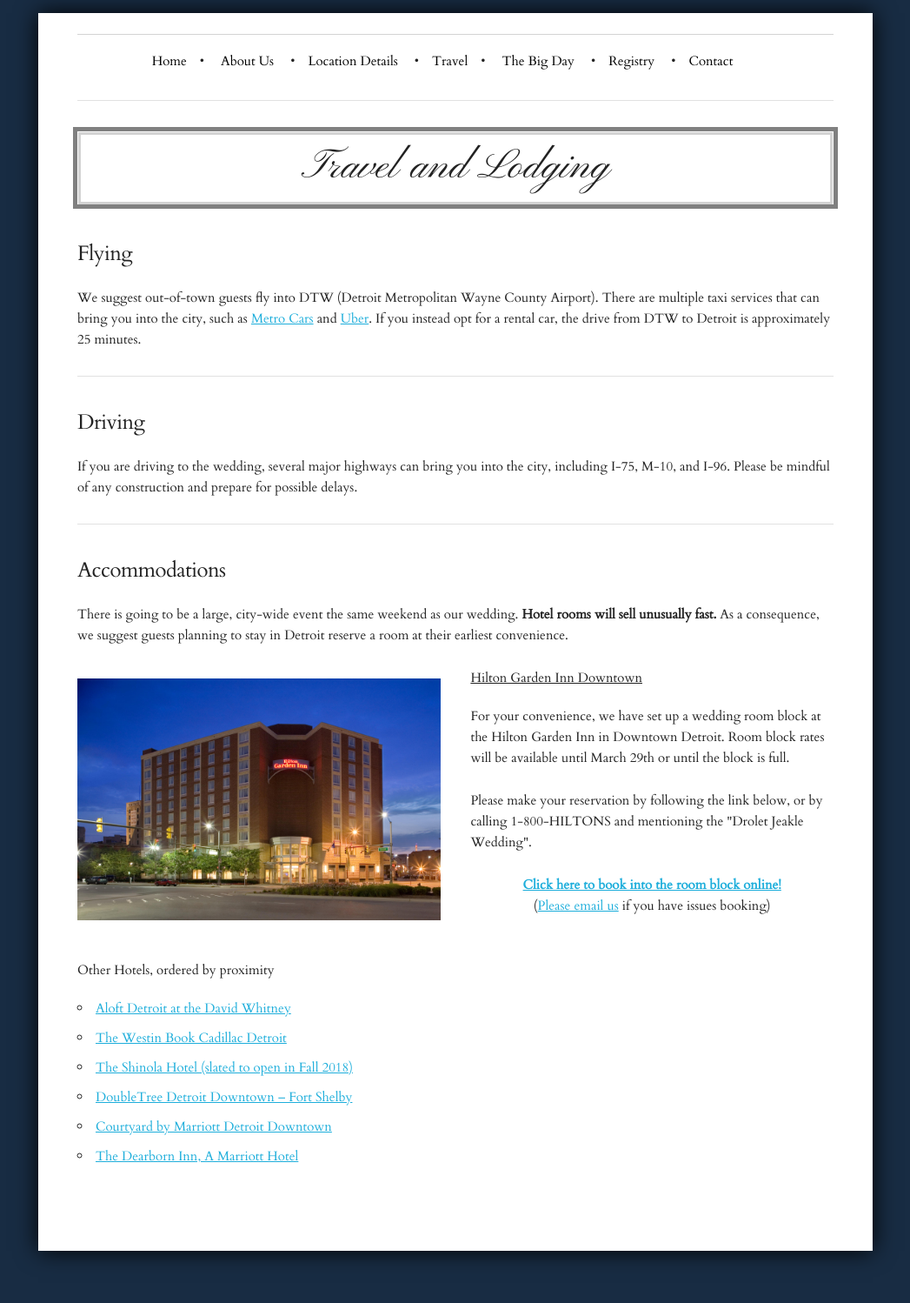
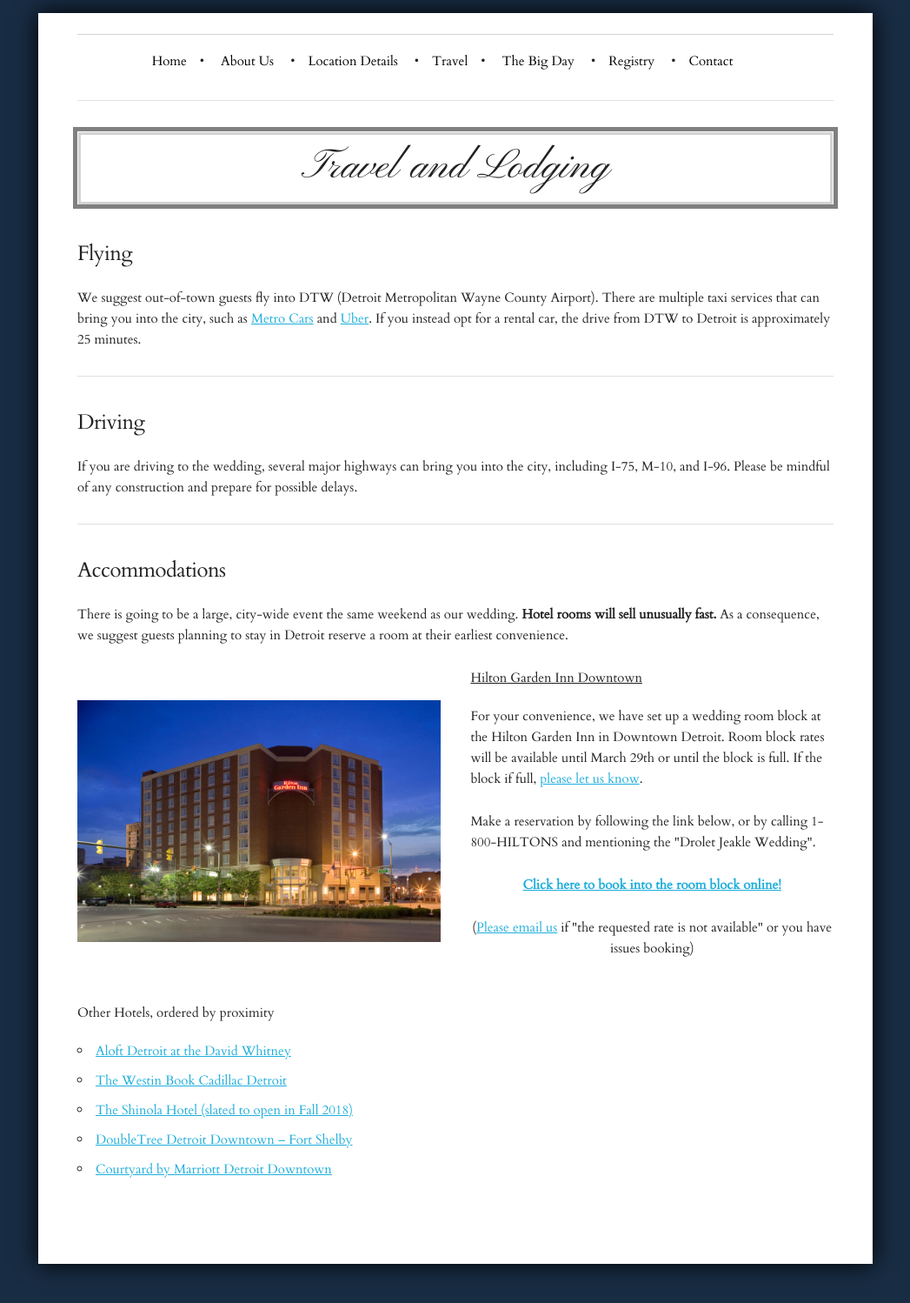
Before and after one commit to cjjeakle/DroletJeakleWedding, a Jekyll site: the page built from travel/index.html, in a window 1280 px wide. Shown: the whole page at 87% size, without its empty margins (116-1163 px from the left). Built offline with Jekyll 4.4.1, drawn with Linux system fonts in a browser that asks for light colours; nearby versions of some CDN libraries.

Commit message:
Clarified help info on the travel page

```diff
--- a/travel/index.html
+++ b/travel/index.html
@@ -43,18 +43,19 @@
       <h6><u>Hilton Garden Inn Downtown</u></h6>
       <p>
         For your convenience, we have set up a wedding room block at the Hilton Garden Inn in Downtown Detroit.
-        Room block rates will be available until March 29th or until the block is full.
+        Room block rates will be available until March 29th or until the block is full. If the block if full, <a href="/contact/">please let us know</a>.
       </p>
       <p>
-        Please make your reservation by following the link below, or by calling 1-800-HILTONS and mentioning
+        Make a reservation by following the link below, or by calling 1-800-HILTONS and mentioning
       the "Drolet Jeakle Wedding".
       </p>
       <p class="center">
         <b><a href="http://hiltongardeninn.hilton.com/en/gi/groups/personalized/D/DETDHGI-DJW-20190426/index.jhtml?WT.mc_id=POG ">
           Click here to book into the room block online!
         </a></b>
-        <br/>
-        (<a href="/contact/">Please email us</a> if you have issues booking)
+      </p>
+      <p class="center">
+        (<a href="/contact/">Please email us</a> if "the requested rate is not available" or you have issues booking)
       </p>
     </div>
   </div>
@@ -78,8 +79,5 @@
     <li><a href="https://www.marriott.com/hotels/travel/dtwdc-courtyard-detroit-downtown/">
       Courtyard by Marriott Detroit Downtown
     </a></li>
-    <li><a href="https://www.marriott.com/hotels/hotel-photos/dtwdi-the-dearborn-inn-a-marriott-hotel/">
-      The Dearborn Inn, A Marriott Hotel
-    </a></li>
   </ul>
 </p>
```
